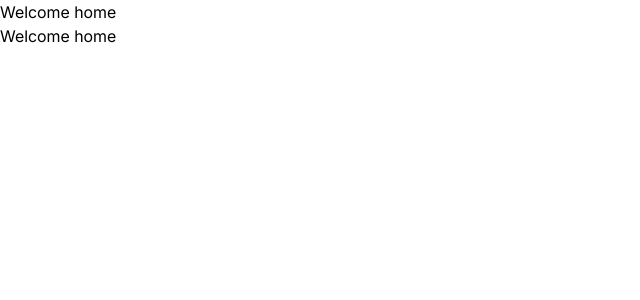
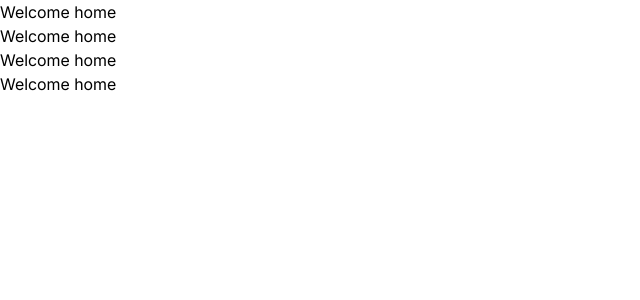
Before and after one commit to Sajgroundhogday/dev-over-flow-nextjs-15, a Next.js app: page / in a window 1280 px wide. Shown: the top 300 px of the page, without its empty margins (0-640 px from the left). Built offline with nearby package versions, Linux system fonts and the light colour scheme.

Commit message:
set up the themes

```diff
--- a/app/layout.tsx
+++ b/app/layout.tsx
@@ -1,6 +1,7 @@
 import type { Metadata } from "next";
 import localFont from "next/font/local";
 import "./globals.css";
+import { ThemeProvider } from "next-themes";
 import React from 'react';
 
 const inter = localFont({
@@ -29,10 +30,13 @@ export default function RootLayout({
   children: React.ReactNode;
 }>) {
   return (
-    <html lang="en">
+    <html lang="en" suppressHydrationWarning>
       <body
         className={`${inter.className} ${spaceGrotesk.variable} antialiased`}
       >
+        <ThemeProvider attribute="class" defaultTheme="system" enableSystem disableTransitionOnChange>
+          {children}
+        </ThemeProvider>
         {children}
       </body>
     </html>
--- /dev/null
+++ b/context/Theme.tsx
@@ -0,0 +1,14 @@
+'use client';
+import { ThemeProvider as NextThemesProvider} from 'next-themes';
+import { ThemeProviderProps } from 'next-themes/dist/types';
+import React from 'react'
+
+const ThemeProvider = ({children, ...props}: ThemeProviderProps) => {
+  return (
+    <NextThemesProvider {...props}>
+        {children}
+    </NextThemesProvider>
+  )
+}
+
+export default ThemeProvider;
--- a/package.json
+++ b/package.json
@@ -13,6 +13,7 @@
     "eslint-config-standard": "^17.1.0",
     "eslint-plugin-tailwindcss": "^3.17.5",
     "next": "15.0.1",
+    "next-themes": "^0.3.0",
     "prettier": "^3.3.3",
     "react": "19.0.0-rc-69d4b800-20241021",
     "react-dom": "19.0.0-rc-69d4b800-20241021"
@@ -27,5 +28,10 @@
     "postcss": "^8",
     "tailwindcss": "^3.4.1",
     "typescript": "^5"
+  },
+  "packageManager": "npm@10.7.0",
+  "overrides": {
+    "react": "$react",
+    "react-dom": "$react-dom"
   }
 }
```
Also changed, not shown: 1 other file (tests, documents, lock files or other folders).
